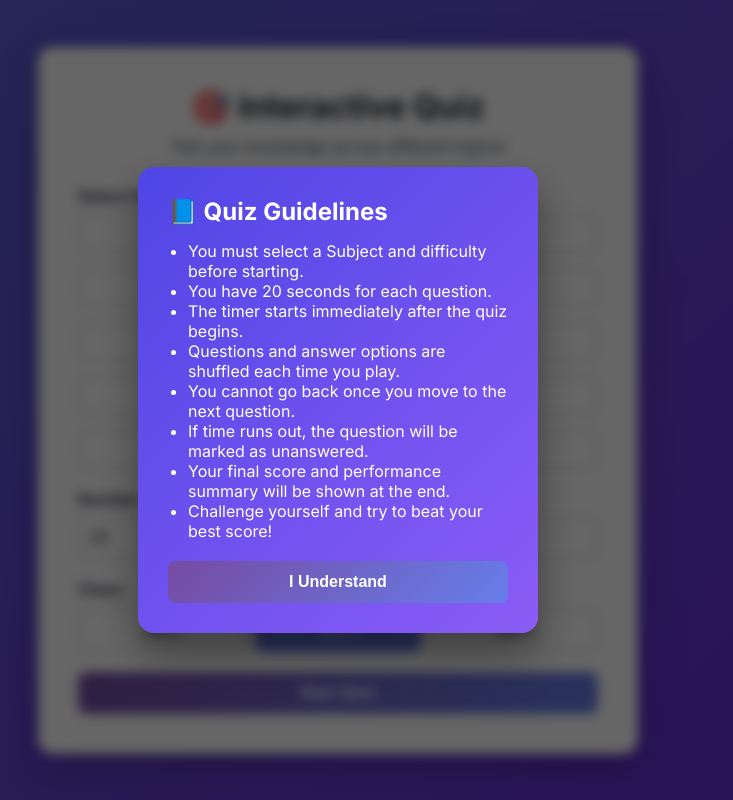
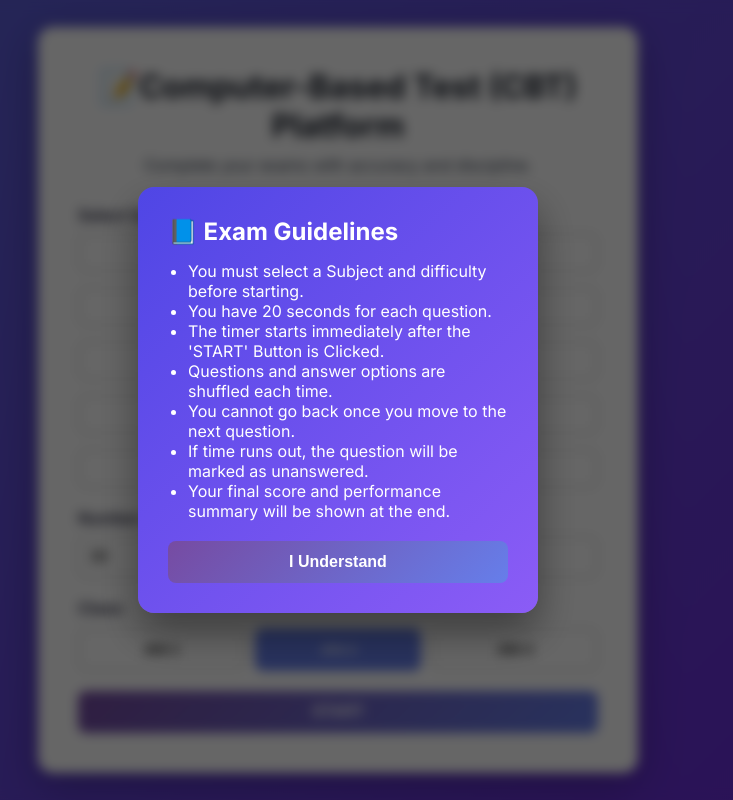
Before and after one commit to abuhafs8007-byte/General-Knowledge-Interactive-Quiz, a plain HTML site: page index.html in a window 1280 px wide. Shown: the whole page, without its empty margins (302-1035 px from the left). Drawn offline with Linux system fonts and the light colour scheme.

Commit message:
Update index.html

```diff
--- a/index.html
+++ b/index.html
@@ -34,16 +34,15 @@
 
     <div id="guidelineModal" class="modal-overlay">
         <div class="modal-box">
-            <h2>📘 Quiz Guidelines</h2>
+            <h2>📘 Exam Guidelines</h2>
             <ul>
                 <li>You must select a Subject and difficulty before starting.</li>
                 <li>You have 20 seconds for each question.</li>
-                <li>The timer starts immediately after the quiz begins.</li>
-                <li>Questions and answer options are shuffled each time you play.</li>
+                <li>The timer starts immediately after the 'START' Button is Clicked.</li>
+                <li>Questions and answer options are shuffled each time.</li>
                 <li>You cannot go back once you move to the next question.</li>
-                <li>If time runs out, the question will be marked as unanswered.</li>
+               <li>If time runs out, the question will be marked as unanswered.</li>
                 <li>Your final score and performance summary will be shown at the end.</li>
-                <li>Challenge yourself and try to beat your best score!</li>
             </ul>
             <button id="confirmGuidelines" class="btn">I Understand</button>
         </div>
@@ -51,8 +50,8 @@
     <div class="container">
         <!-- Start Screen -->
         <div id="startScreen" class="screen active">
-            <h1>🎯 Interactive Quiz</h1>
-            <p class="subtitle">Test your knowledge across different topics!</p>
+            <h1>📝Computer-Based Test (CBT) Platform</h1>
+            <p class="subtitle">Complete your exams with accuracy and discipline.</p>
 
             <div class="form-group">
                 <label>Select Subject:</label>
@@ -71,8 +70,8 @@
             </div>
 
             <div class="form-group">
-                <label for="numQuestions">Number of Questions (5-20):</label>
-                <input type="number" id="numQuestions" min="5" max="20" value="10">
+                <label for="numQuestions">Number of Questions (5-30):</label>
+                <input type="number" id="numQuestions" min="5" max="30" value="30">
             </div>
 
             <div class="form-group">
@@ -84,7 +83,7 @@
                 </div>
             </div>
 
-            <button class="btn" id="startbtn">Start Quiz</button>
+            <button class="btn" id="startbtn">START</button>
         </div>
 
         <!-- Quiz Screen -->
@@ -112,7 +111,7 @@
 
         <!-- Results Screen -->
         <div id="resultsScreen" class="screen">
-            <h1>🏆 Quiz Complete!</h1>
+            <h1>Exam Complete!</h1>
             <div class="score-display" id="finalScore">10/10</div>
             <hr class="scrMsg1"><div class="score-message" id="scoreMessage">Excellent! You're a quiz master!</div><hr class="scrMsg2">
 
@@ -139,7 +138,7 @@
                 </div>
             </div>
 
-            <button class="btn" id="restartBtn">Take Another Quiz</button>
+            <button class="btn" id="restartBtn">Take Another Exam</button>
 
             <button id="toggleReviewBtn" style="margin: 10px 0;" class="btn">⬇ Show Question Review ⬇</button>
             <div id="quizReview" class="quiz-review"
```
